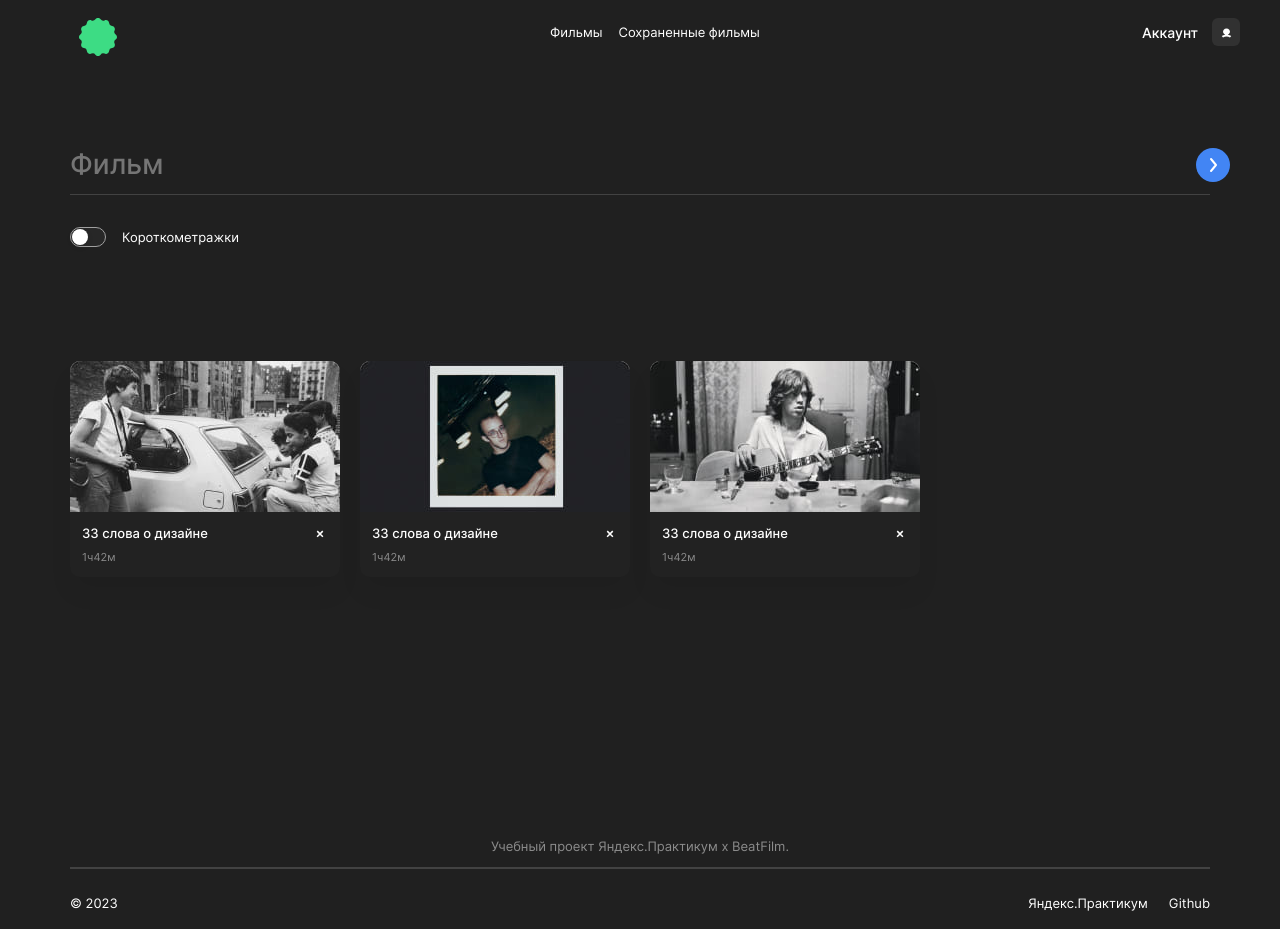
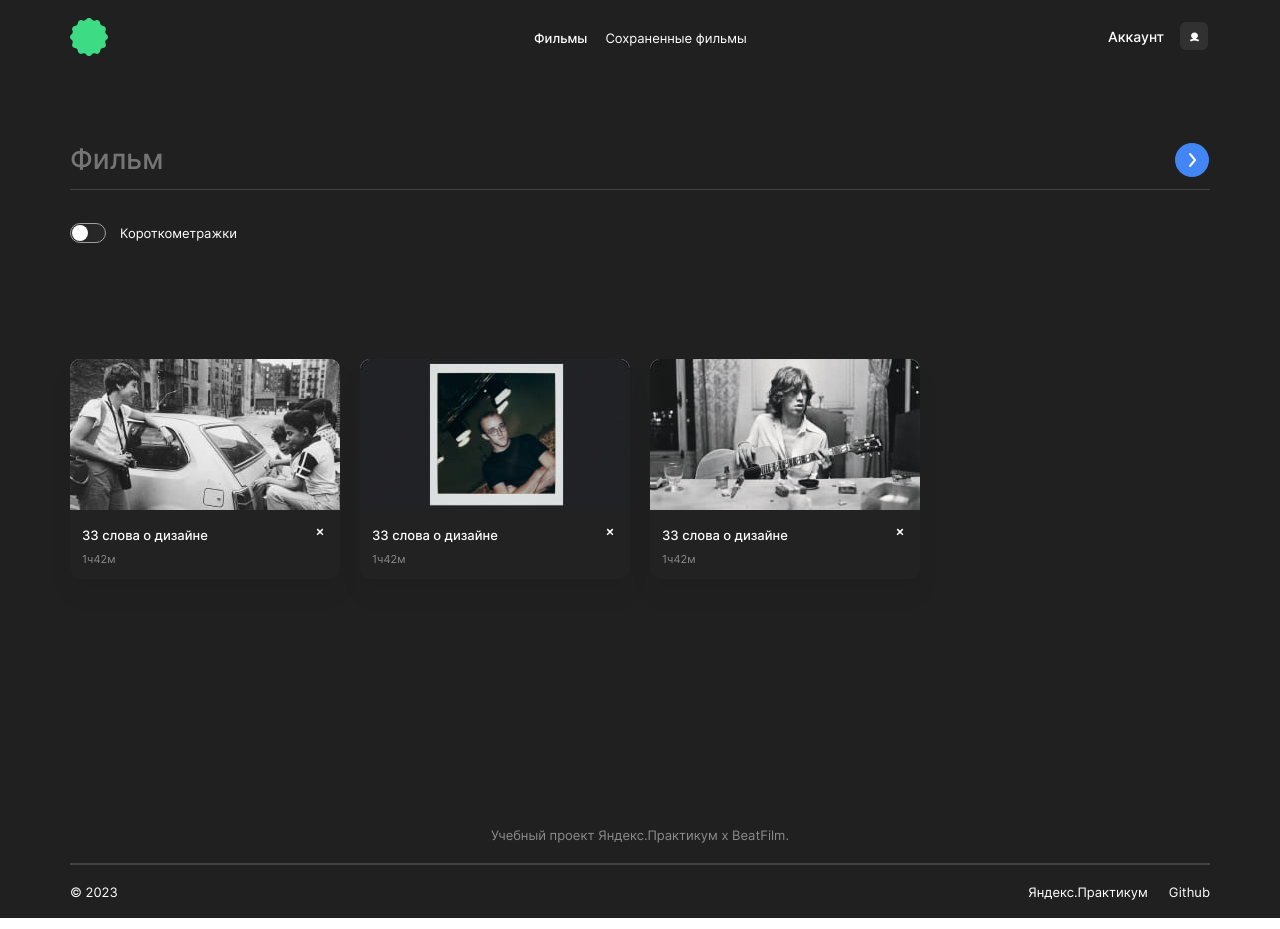
Before and after one commit to Evelichko/movies-explorer-frontend, a React app: page /saved_movies in a window 1280 px wide. Built offline with nearby package versions, Linux system fonts and the light colour scheme.

Commit message:
fix maket

```diff
--- a/src/components/FilterCheckbox/FilterCheckBox.css
+++ b/src/components/FilterCheckbox/FilterCheckBox.css
@@ -1,8 +1,8 @@
 .filterCheckBox {
     display: flex;
     justify-content: flex-start;
-    gap: 16px;
-    margin: 32px 0 47px;
+    gap: 14px;
+    margin: 33px 0 47px;
 }
 
 @media screen and (max-width: 768px) {
--- a/src/components/Footer/Footer.css
+++ b/src/components/Footer/Footer.css
@@ -2,7 +2,7 @@
     min-height: 172px;
     font-size: 13px;
     font-weight: normal;
-    padding: 18px 70px 18px 70px;
+    padding: 10px 70px 18px 70px;
 }
 
 @media screen  and (max-width: 768px) {
@@ -26,7 +26,7 @@
     text-align: center;
     padding-top: 79px;
     padding-bottom: 0px;
-    margin-top: 135px;
+    margin-top: 130px;
 }
 @media screen  and (max-width: 768px) {
     .footer__text {
@@ -43,10 +43,11 @@
 .footer__line {
     height: 0;
     border: 0.5px solid #424242;
+    margin-top: 20px;
 }
 
 .footer__copyright {
-    padding-top: 20px;
+    padding-top: 13px;
     display: flex;
     justify-content: space-between;
 }
--- a/src/components/Header/Header.css
+++ b/src/components/Header/Header.css
@@ -24,7 +24,7 @@
 .header__logo {
     width: 38px;
     height: 38px;
-    margin-left: 9px;
+    margin-left: 0px;
 }
 
 @media screen and (max-width: 768px) {
--- a/src/components/Movies/Movies.css
+++ b/src/components/Movies/Movies.css
@@ -7,7 +7,7 @@
 .movies__button {
     width: 320px;
     height: 36px;
-    margin: 50px auto -120px;
+    margin: 50px auto -80px;
     background-color: #202020;
     border: 1px solid #424242;
     font-size: 12px;
--- a/src/components/MoviesCard/MoviesCard.css
+++ b/src/components/MoviesCard/MoviesCard.css
@@ -6,6 +6,7 @@
     display: flex;
     flex-wrap: wrap;
     justify-content: space-between;
+
 }
 
 @media screen  and (max-width: 768px) {
@@ -15,7 +16,7 @@
 }
 
 @media screen  and (max-width: 540px) {
-    .movieCard{
+    .moviesCard{
         width: 300px;
     }
 }
@@ -45,6 +46,7 @@
 
 .moviesCard__information{
     padding-left: 12px;
+    margin-top: 4px;
 }
 
 .moviesCard__title {
@@ -72,7 +74,7 @@
 }
 
 
-.moviesCard__button:focus {
+.moviesCard__button-liked {
     background-color: #2BE080;
     cursor: pointer;
     width: 16px;
--- a/src/components/MoviesCard/MoviesCard.js
+++ b/src/components/MoviesCard/MoviesCard.js
@@ -2,6 +2,11 @@ import React from 'react';
 import './MoviesCard.css';
 
 function MoviesCard (props) {
+
+    function handleSaveClick(evt) {
+        evt.preventDefault();
+        evt.target.classList.toggle('moviesCard__button-liked');
+    }
 
 
     return (
@@ -12,7 +17,7 @@ function MoviesCard (props) {
                 <p className='moviesCard__description'>{props.duration}</p>
             </div>
 
-            <button className= {props.className} type='submit'></button>
+            <button className= {props.className} onClick={handleSaveClick} type='submit'></button>
 
         </li>
     );
--- a/src/components/MoviesCardList/MovieCardList.css
+++ b/src/components/MoviesCardList/MovieCardList.css
@@ -1,5 +1,5 @@
 .movieCardList{
-    margin: 110px 70px 30px;
+    margin: 112px 70px 30px;
 }
 
 @media screen  and (max-width: 768px) {
@@ -20,7 +20,7 @@
     padding: 0;
     display: flex;
     flex-wrap: wrap;
-    gap: 32px 20px;
+    gap: 30px 20px;
     justify-content: flex-start;
 }
 
--- a/src/components/Navigation/Navigation.css
+++ b/src/components/Navigation/Navigation.css
@@ -18,10 +18,12 @@
 }
 
 .navigation__container {
-    width:650px;
+    width:630px;
     display: flex;
     justify-content: space-between;
-    margin-left: -660px;
+    margin-left: -650px;
+    margin-top: 6px;
+    margin-right: 46px;
 }
 
 @media screen and (max-width: 1040px) {
@@ -52,8 +54,10 @@
 .navigation__links {
     display: flex;
     justify-content: space-between;
-    gap: 16px;
+    gap: 18px;
 }
+
+
 
 @media screen and (max-width: 768px) {
     .navigation__links {
@@ -63,12 +67,12 @@
     }
 }
 
-.navigation__link{
+.navigation__link {
     color: white;
     text-decoration: none;
     padding-top: 7px;
     font-size: 13px;
-    font-weight: normal;
+    font-weight: 500;
 }
 
 .navigation__link:hover {
@@ -77,6 +81,10 @@
 
 .navigation__link:first-child{
     display: none;
+}
+
+.navigation__link:last-child{
+  font-weight: 400;
 }
 
 @media screen and (max-width: 768px) {
@@ -122,8 +130,8 @@
     font-weight: 500;
     color: white;
     margin: 0;
-    padding-top: 7px;
-    padding-left: 2px;
+    padding-top: 5px;
+    padding-left: 4px;
 }
 
 .navigation__button-icon {
@@ -131,6 +139,8 @@
     height: 28px;
     border-radius: 6px;
     background-color: #313131;
+    margin-top: -2px;
+    margin-right: -4px;
 }
 
 .navigation__button-image {
--- a/src/components/SearchForm/SearchForm.css
+++ b/src/components/SearchForm/SearchForm.css
@@ -1,5 +1,5 @@
 .searchForm {
-    margin: 70px 70px 0;
+    margin: 65px 70px 0;
 }
 
 @media screen and (max-width: 768px) {
@@ -51,7 +51,7 @@
     border: none;
     cursor: pointer;
     padding: 0;
-    margin-right: -20px;
+    margin-right: 1px;
     position:absolute;
     right: 0;
     bottom: 13px;
```
